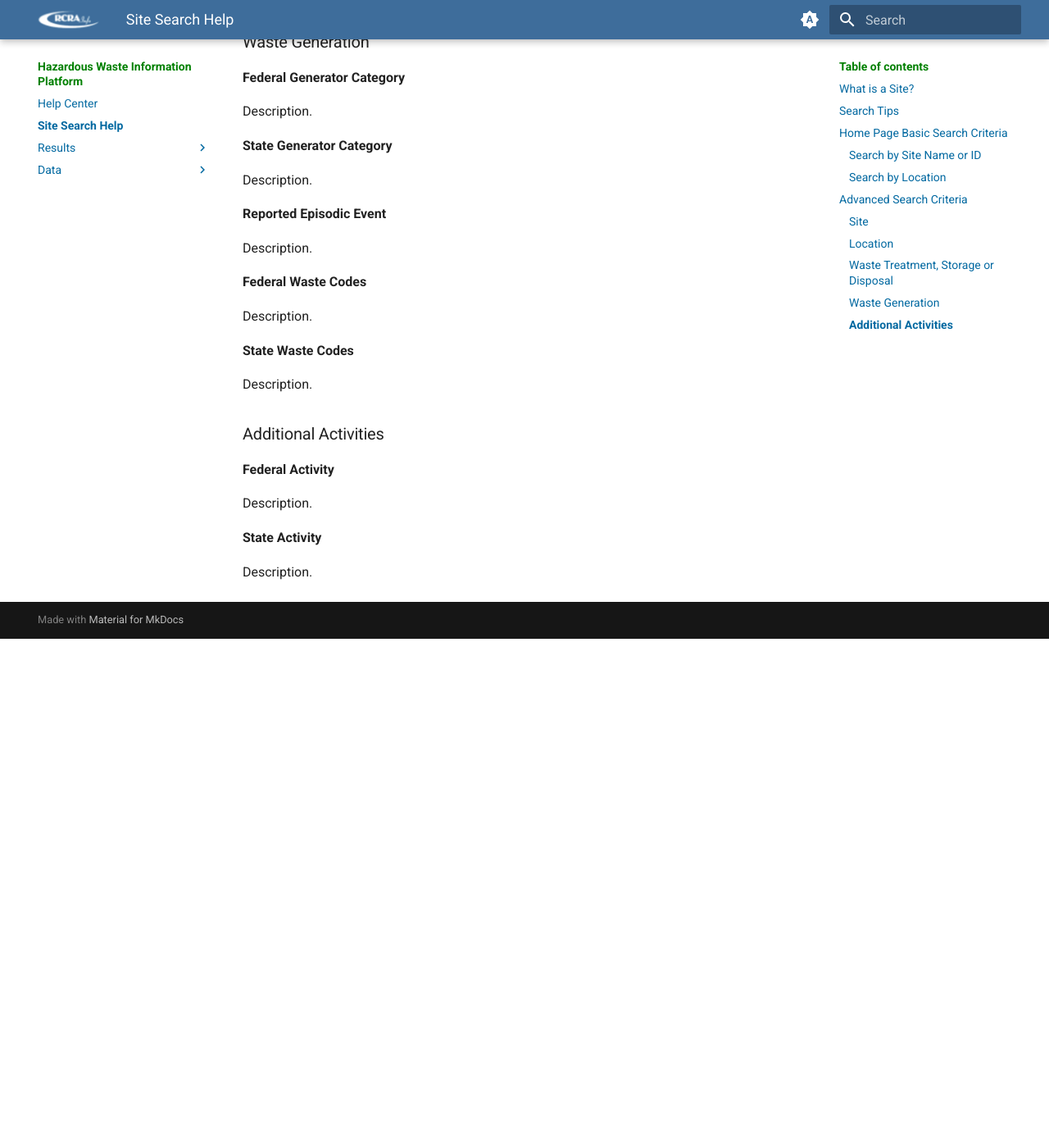
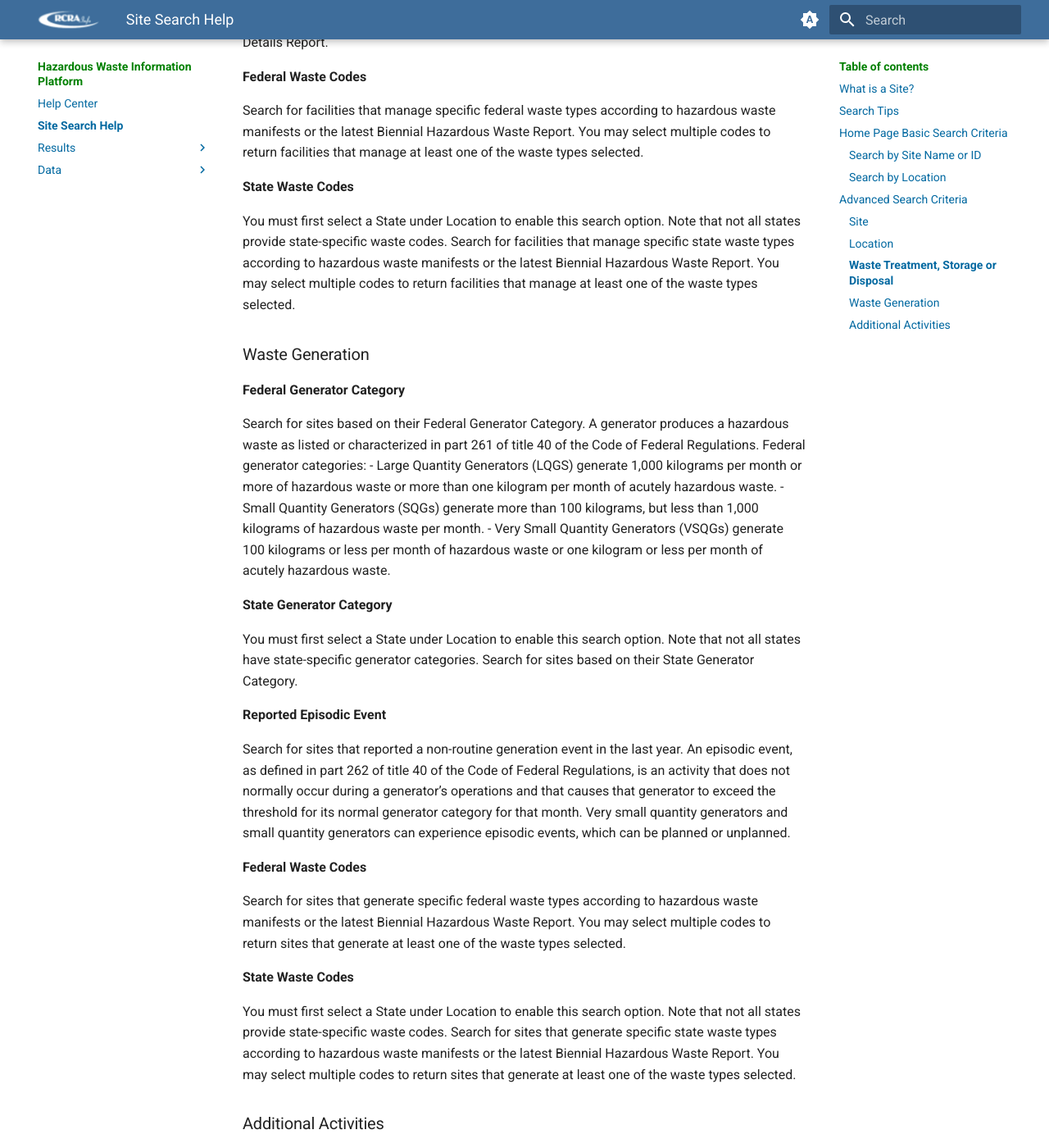
Before and after one commit to furrlori-oss/hwip, an MkDocs documentation site: the page built from docs/search-help.md, in a window 1280 px wide and 1400 px high, scrolled down 4585 px. Shown: the whole window at 82% size. Built offline with MkDocs 1.6.1 and Material for MkDocs 9.7.7, drawn with Linux system fonts in a browser that asks for light colours; before the commit the page ends 5364 px from its top, so only the background shows below that; some of the changed text lies outside the part shown.

Commit message:
Update search-help.md

```diff
--- a/docs/search-help.md
+++ b/docs/search-help.md
@@ -88,6 +88,8 @@
 
 ### Waste Treatment, Storage or Disposal
 
+Note: searching by Management Process Codes, TSDF Status, and Commercial Status returns sites that have hazardous waste management units that meet the criteria selected for each of the search options.
+
 **Management Process Codes**
 
 A process code represents a hazardous waste treatment, storage, or disposal process. The processes that will be used to treat, store, or dispose of hazardous waste at a facility are included in a facility's permit. Select a code to search for facilities that have at least one hazardous waste management unit where the most recent unit data includes the code. You may select multiple codes to return facilities that have at least one unit with on of the codes.
@@ -109,6 +111,8 @@
 - Referred to Corrective Action for Closure/Post-Closure: unit for which closure/post-closure requirements have been replaced by site-specific requirements developed for corrective action (hazardous waste cleanup) under regulatory authority.
 - Completed Post-Closure Care: unit for which the post-closure care period has been completed and not verified.
 
+Note: for information about the status of units at a TSDF, see the Permitting Details section of the Site Details Report.
+
 **Commercial Status**
 
 Search for Treatment, Storage, and Disposal Facilities based on the Commercial Status of the facilities' most recent hazardous waste management unit data.
@@ -117,35 +121,40 @@
 
 *Non-Commercial*: Facility does not accept waste from off-site generators, or facility only accepts waste from related off-site generators.
 
+Note: for the specific commercial status of a TSDF, see the Permitting Details section of the Site Details Report.
+
 **Federal Waste Codes**
 
-Description.
+Search for facilities that manage specific federal waste types according to hazardous waste manifests or the latest Biennial Hazardous Waste Report. You may select multiple codes to return facilities that manage at least one of the waste types selected.
 
 **State Waste Codes**
 
-Description.
+You must first select a State under Location to enable this search option. Note that not all states provide state-specific waste codes. Search for facilities that manage specific state waste types according to hazardous waste manifests or the latest Biennial Hazardous Waste Report. You may select multiple codes to return facilities that manage at least one of the waste types selected.
 
 ### Waste Generation
 
 **Federal Generator Category**
 
-Description.
+Search for sites based on their Federal Generator Category. A generator produces a hazardous waste as listed or characterized in part 261 of title 40 of the Code of Federal Regulations. Federal generator categories:
+- Large Quantity Generators (LQGS) generate 1,000 kilograms per month or more of hazardous waste or more than one kilogram per month of acutely hazardous waste.
+- Small Quantity Generators (SQGs) generate more than 100 kilograms, but less than 1,000 kilograms of hazardous waste per month.
+- Very Small Quantity Generators (VSQGs) generate 100 kilograms or less per month of hazardous waste or one kilogram or less per month of acutely hazardous waste.
 
 **State Generator Category**
 
-Description.
+You must first select a State under Location to enable this search option. Note that not all states have state-specific generator categories. Search for sites based on their State Generator Category.
 
 **Reported Episodic Event**
 
-Description.
+Search for sites that reported a non-routine generation event in the last year. An episodic event, as defined in part 262 of title 40 of the Code of Federal Regulations, is an activity that does not normally occur during a generator’s operations and that causes that generator to exceed the threshold for its normal generator category for that month. Very small quantity generators and small quantity generators can experience episodic events, which can be planned or unplanned.
 
 **Federal Waste Codes**
 
-Description.
+Search for sites that generate specific federal waste types according to hazardous waste manifests or the latest Biennial Hazardous Waste Report. You may select multiple codes to return sites that generate at least one of the waste types selected.
 
 **State Waste Codes**
 
-Description.
+You must first select a State under Location to enable this search option. Note that not all states provide state-specific waste codes. Search for sites that generate specific state waste types according to hazardous waste manifests or the latest Biennial Hazardous Waste Report. You may select multiple codes to return sites that generate at least one of the waste types selected.
 
 ### Additional Activities
 
```
